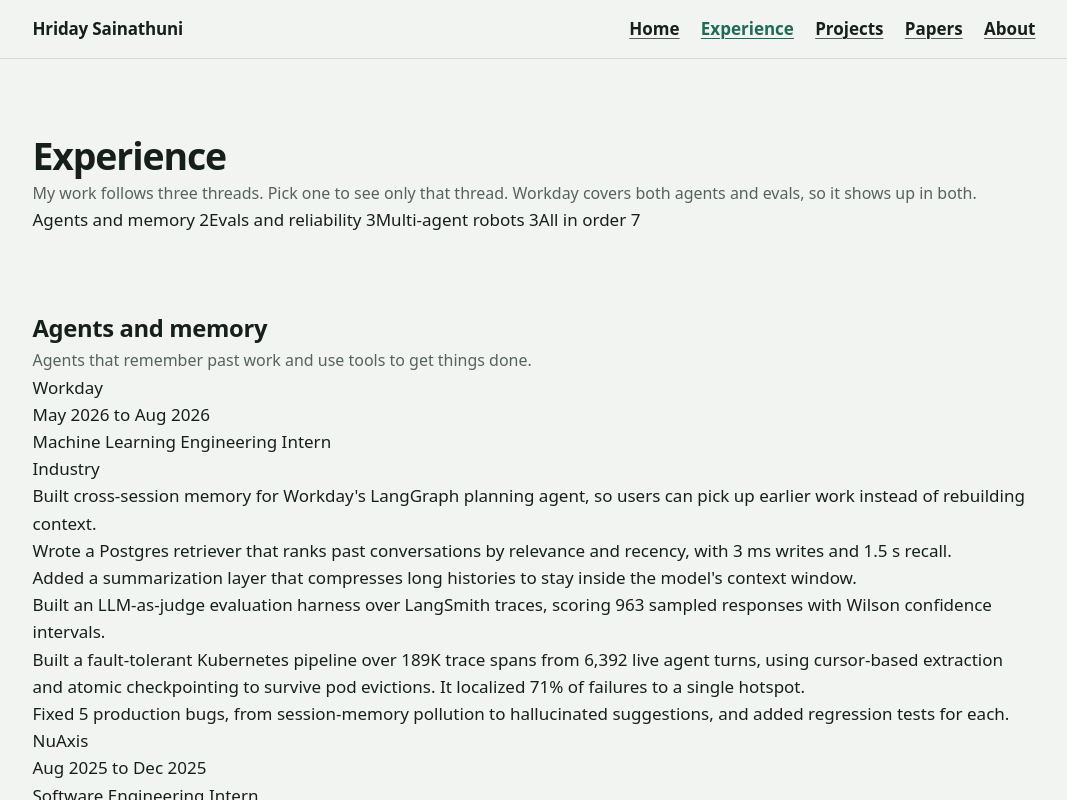
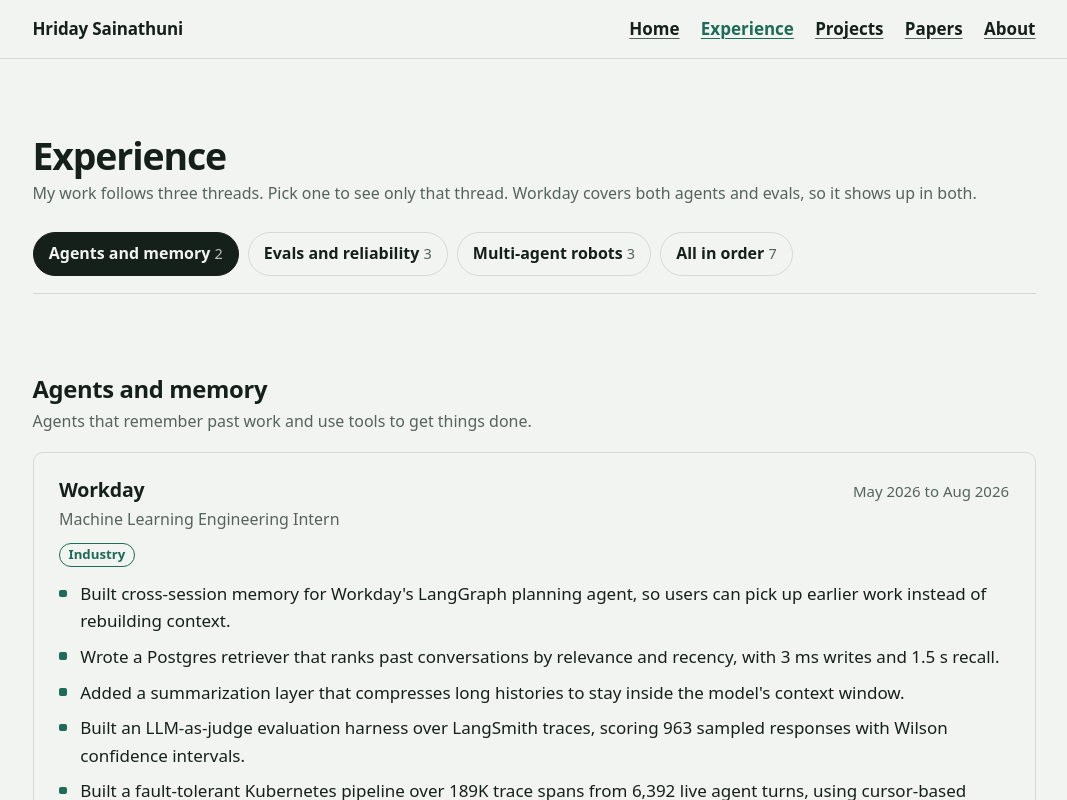
Before and after one commit to HridaySainathuni/HridaySainathuni.github.io, a Next.js app: page /experience in a window 1280 px wide. Shown: the top 800 px of the page, without its empty margins (106-1173 px from the left). Built offline with nearby package versions, Linux system fonts and the light colour scheme.

Commit message:
Experience tabs and card styling

```diff
--- a/app/globals.css
+++ b/app/globals.css
@@ -408,16 +408,140 @@ a:hover {
   background: var(--now);
 }
 
+/* Experience threads (tabs) */
+
+.thread-tabs {
+  display: flex;
+  flex-wrap: wrap;
+  gap: 0.5rem;
+  margin-top: 1.5rem;
+  padding-bottom: 1rem;
+  border-bottom: 1px solid var(--rule);
+}
+
+.thread-tab {
+  padding: 0.5rem 0.9rem;
+  border: 1px solid var(--rule);
+  border-radius: 999px;
+  background: transparent;
+  color: var(--ink);
+  font: inherit;
+  font-size: 0.94rem;
+  font-weight: 560;
+  cursor: pointer;
+}
+
+.thread-tab:hover {
+  background: var(--hover);
+}
+
+.thread-tab[aria-selected="true"] {
+  background: var(--ink);
+  border-color: var(--ink);
+  color: var(--paper);
+}
+
+.thread-count {
+  color: var(--muted);
+  font-size: 0.85rem;
+  font-weight: 400;
+}
+
+.thread-tab[aria-selected="true"] .thread-count {
+  color: var(--paper);
+  opacity: 0.75;
+}
+
+/* Role cards */
+
+.role-card {
+  margin-top: 1rem;
+  padding: 1.25rem 1.5rem;
+  border: 1px solid var(--rule);
+  border-radius: 10px;
+}
+
+.role-card-head {
+  display: flex;
+  flex-wrap: wrap;
+  justify-content: space-between;
+  align-items: baseline;
+  gap: 0.25rem 1rem;
+}
+
+.role-card h3 {
+  font-size: 1.15rem;
+  font-weight: 620;
+  letter-spacing: -0.01em;
+}
+
+.role-dates {
+  color: var(--muted);
+  font-size: 0.88rem;
+  font-variant-numeric: tabular-nums;
+  white-space: nowrap;
+}
+
+.role-title {
+  margin-top: 0.1rem;
+  color: var(--muted);
+  font-size: 0.94rem;
+}
+
+.role-kind {
+  display: inline-block;
+  margin-top: 0.6rem;
+  padding: 0.05rem 0.5rem;
+  border: 1px solid var(--industry);
+  border-radius: 999px;
+  color: var(--industry);
+  font-size: 0.78rem;
+  font-weight: 560;
+}
+
+.role-kind[data-kind="research"] {
+  border-color: var(--research);
+  color: var(--research);
+}
+
+.role-bullets {
+  margin-top: 0.75rem;
+  list-style: none;
+  padding-left: 0;
+}
+
+.role-bullets li {
+  position: relative;
+  padding-left: 1.25rem;
+  margin-top: 0.5rem;
+}
+
+.role-bullets li::before {
+  content: "";
+  position: absolute;
+  left: 0;
+  top: 0.55em;
+  width: 0.45rem;
+  height: 0.45rem;
+  border-radius: 2px;
+  background: var(--industry);
+}
+
+.role-card[data-kind="research"] .role-bullets li::before {
+  background: var(--research);
+}
+
 /* Projects */
 
 .projects {
   margin-top: 1.25rem;
-  border-top: 1px solid var(--rule);
 }
 
 .project {
-  padding: 1.5rem 0;
-  border-bottom: 1px solid var(--rule);
+  padding: 1.25rem 1.5rem;
+  border: 1px solid var(--rule);
+  border-radius: 10px;
+  margin-top: 1rem;
   max-width: 42rem;
 }
 
@@ -448,12 +572,25 @@ a:hover {
 
 .project-highlights {
   margin-top: 0.6rem;
-  list-style: disc;
-  padding-left: 1.1rem;
+  list-style: none;
+  padding-left: 0;
 }
 
-.project-highlights li + li {
+.project-highlights li {
+  position: relative;
+  padding-left: 1.25rem;
   margin-top: 0.25rem;
+}
+
+.project-highlights li::before {
+  content: "";
+  position: absolute;
+  left: 0;
+  top: 0.55em;
+  width: 0.45rem;
+  height: 0.45rem;
+  border-radius: 2px;
+  background: var(--industry);
 }
 
 .project .project-stack {
@@ -478,12 +615,10 @@ a:hover {
 .papers li {
   display: flex;
   flex-direction: column;
-  padding: 1rem 0;
-  border-top: 1px solid var(--rule);
-}
-
-.papers li:last-child {
-  border-bottom: 1px solid var(--rule);
+  padding: 1.25rem 1.5rem;
+  margin-top: 1rem;
+  border: 1px solid var(--rule);
+  border-radius: 10px;
 }
 
 .paper-title {
```
